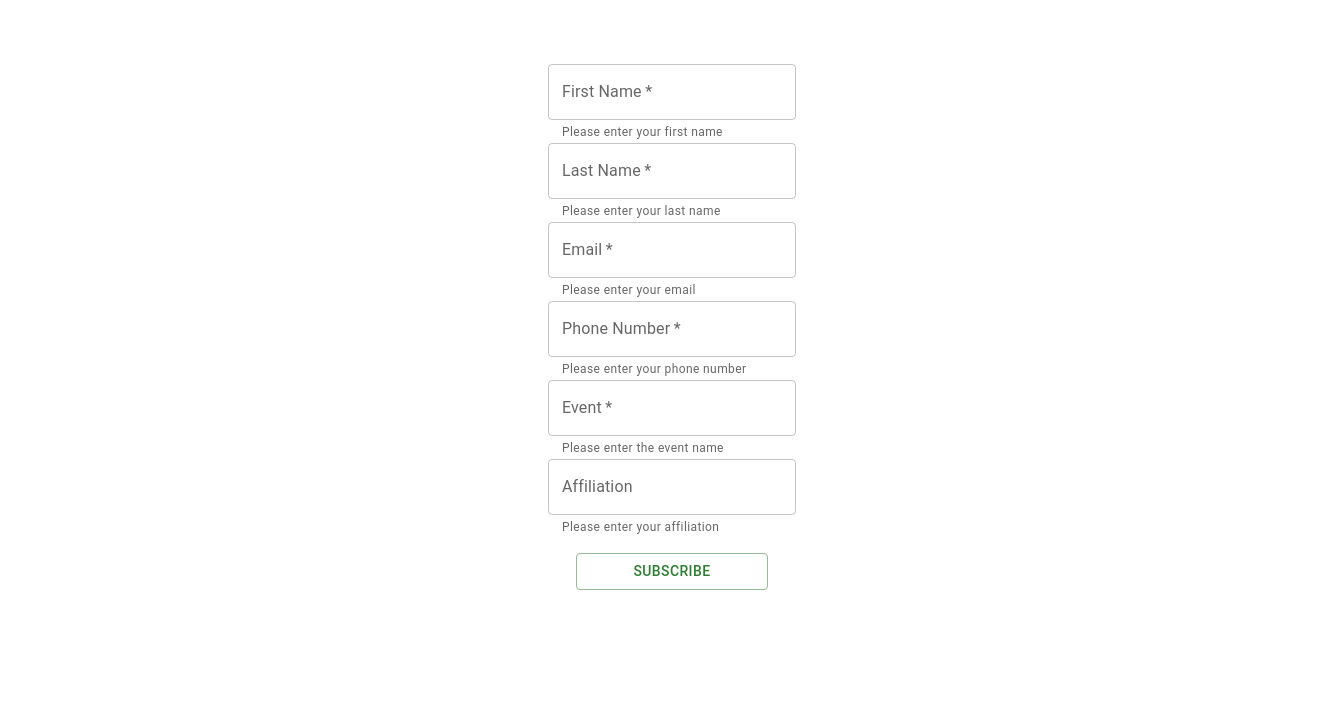
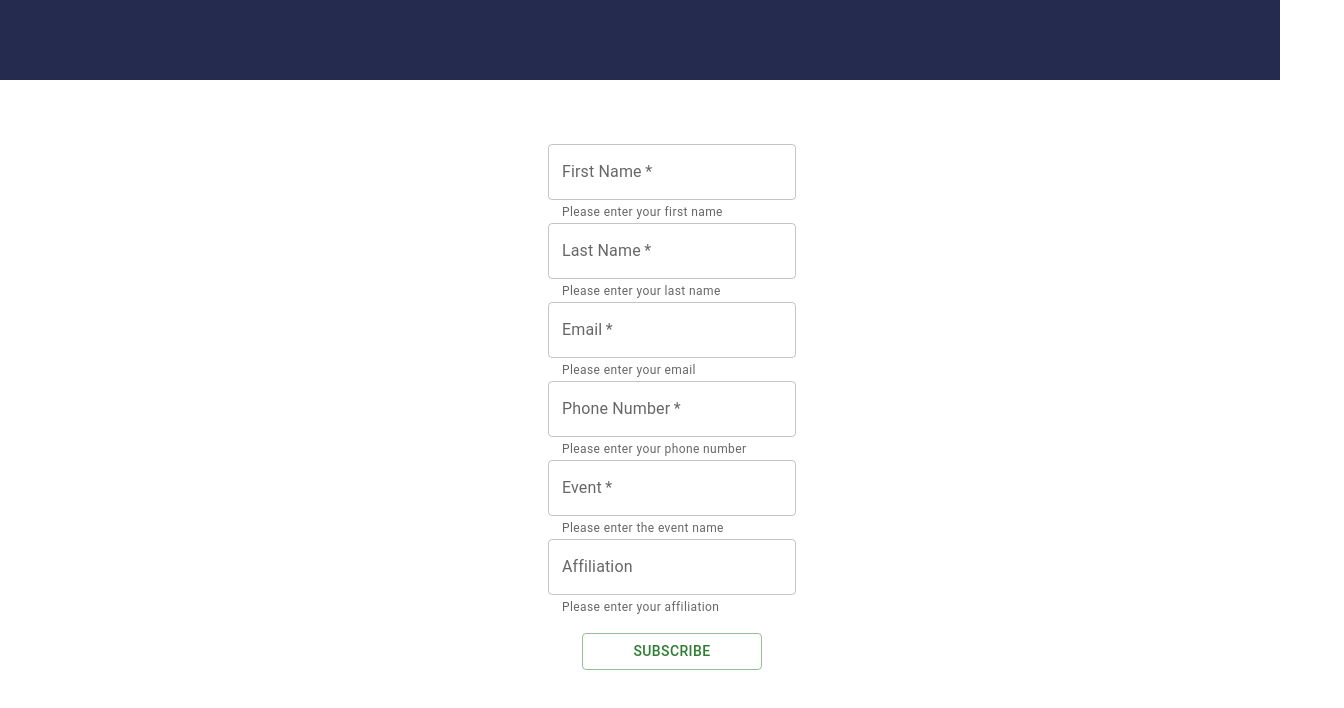
Before and after one commit to DanteCady/StartupWeekPlatform, a React (Create React App) app: page / in a window 1280 px wide. Shown: the top 708 px of the page, 1344 px wide, since content can reach past the window. Built offline with nearby package versions, Linux system fonts and the light colour scheme.

Commit message:
Create global layour with header and wrapped home route

```diff
--- a/src/App.js
+++ b/src/App.js
@@ -1,18 +1,26 @@
 import React from 'react';
-import {BrowserRouter as Router, Routes, Route} from 'react-router-dom';
-
+import { BrowserRouter as Router, Routes, Route } from 'react-router-dom';
 
 // Views
 import Home from './views/home/page';
+
+//gloabl layout
+import Layout from './components/layout';
 
 function App() {
 	return (
 		<Router>
 			<Routes>
-        <Route path="/" element={<Home />} />
+				<Route
+					path="/"
+					element={
+						<Layout>
+							<Home />
+						</Layout>
+					}
+				/>
 			</Routes>
 		</Router>
-
 	);
 }
 
--- /dev/null
+++ b/src/components/header.js
@@ -0,0 +1,24 @@
+import React from 'react'
+import { Box } from '@mui/material';
+
+
+const Header = () => {
+  return (
+    <Box
+    sx={{
+        display: 'flex',
+        flexDirection: 'row',
+        alignItems: 'center',
+        justifyContent: 'center',
+        width: '100%',
+        backgroundColor: '#252b4e',
+        height: '80px',
+    }}
+    >
+
+    </Box>
+  )
+}
+
+
+export default Header
--- /dev/null
+++ b/src/components/layout.js
@@ -0,0 +1,22 @@
+import React from 'react';
+import { Box } from '@mui/material';
+import { useTheme } from '@mui/material/styles';
+import Header from './header';
+
+// Layout component that wraps the children components
+const Layout = ({ children }) => {
+  const theme = useTheme();
+
+  return (
+    <>
+    <Header />
+      <Box sx={{ display: 'flex', flexDirection: 'column', alignItems: 'center', paddingBottom: theme.spacing(8) }}>
+        <Box sx={{ width: '100%', maxWidth: '1200px' }}>
+          {children}
+        </Box>
+      </Box>
+    </>
+  );
+};
+
+export default Layout;
```
Lines whose indentation alone changed are shown as unchanged.
